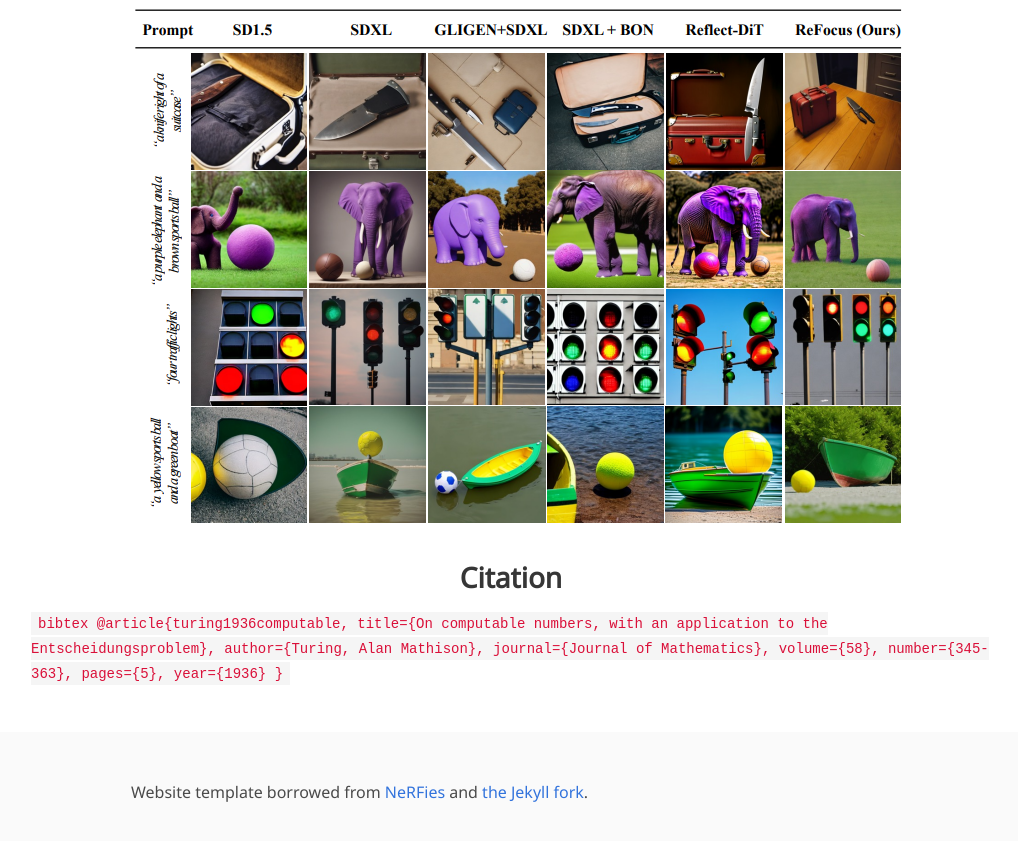
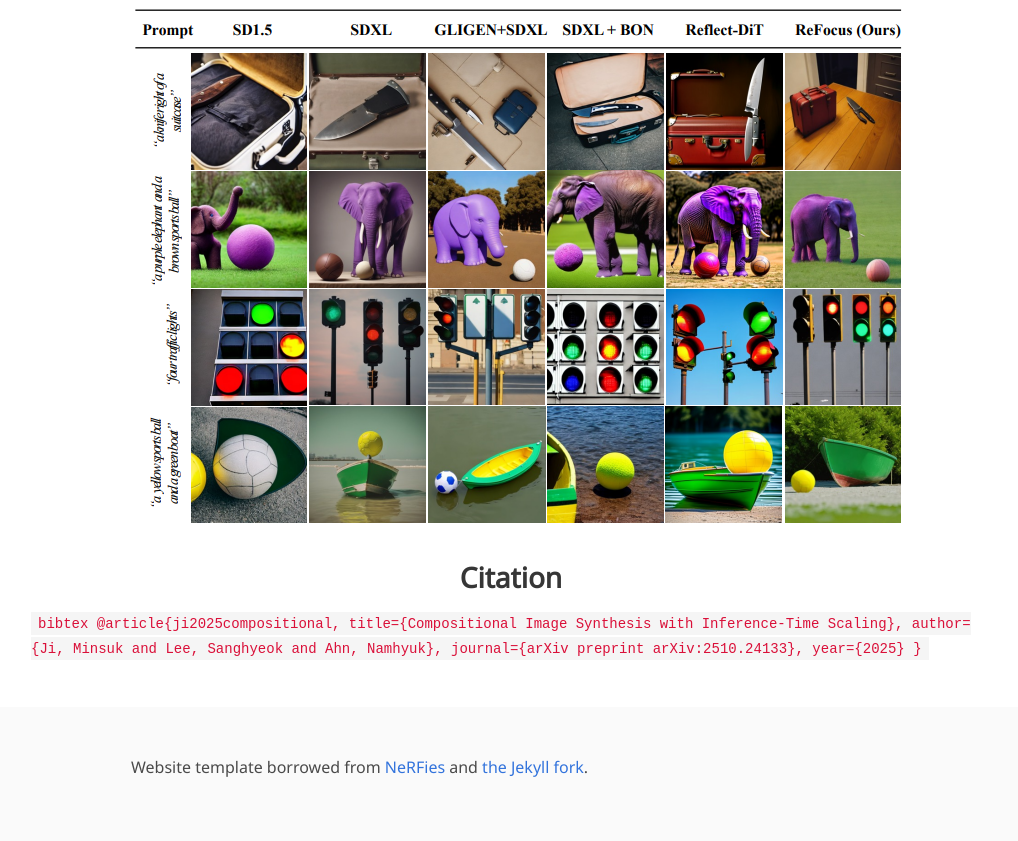
Before and after one commit to Minsuk-ji/ReFocus, a Jekyll site: the page built from index.md, in a window 1280 px wide and 900 px high, scrolled down 1662 px. Shown: the top 841 px of the window, without its empty margins (129-1147 px from the left). Built offline with Jekyll 4.4.1, drawn with Linux system fonts in a browser that asks for light colours; some web fonts are replaced.

Commit message:
Replace Turing citation with Ji et al. citation

````diff
--- a/index.md
+++ b/index.md
@@ -44,12 +44,9 @@ Next, a layout-conditioned diffusion model generates multiple drafts from indepe
 <h2 style="text-align:center;">Citation</h2>
 
 ```bibtex
-@article{turing1936computable,
-  title={On computable numbers, with an application to the Entscheidungsproblem},
-  author={Turing, Alan Mathison},
-  journal={Journal of Mathematics},
-  volume={58},
-  number={345-363},
-  pages={5},
-  year={1936}
+@article{ji2025compositional,
+  title={Compositional Image Synthesis with Inference-Time Scaling},
+  author={Ji, Minsuk and Lee, Sanghyeok and Ahn, Namhyuk},
+  journal={arXiv preprint arXiv:2510.24133},
+  year={2025}
 }```
````
